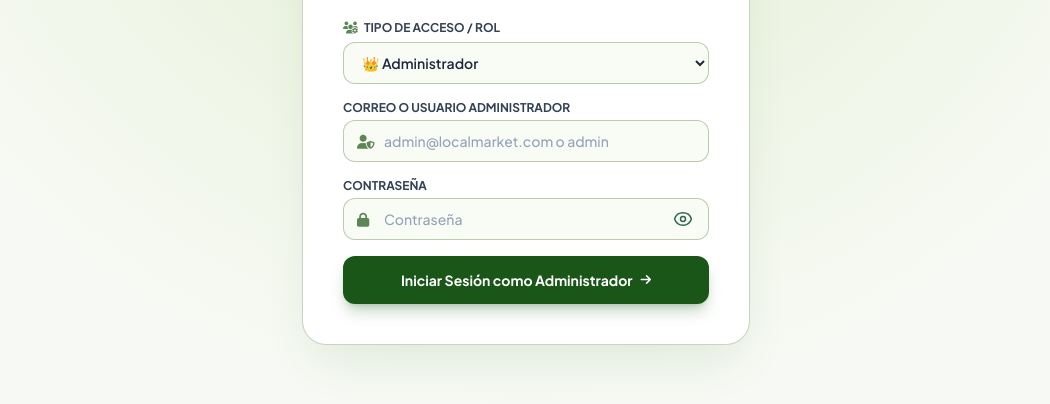
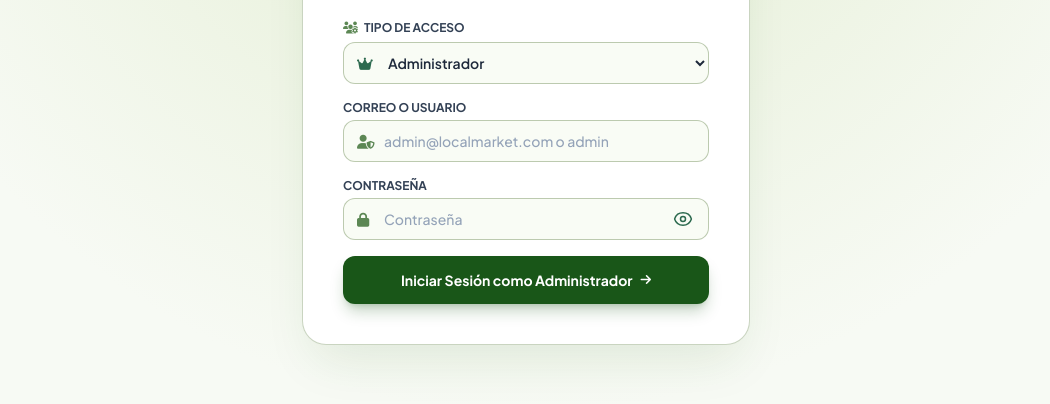
Before and after one commit to ximelizeth25-hash/localmarket, a website: page public/index.html in a window 1280 px wide. Shown: the part 304-708 px from the top of the page, without its empty margins (114-1164 px from the left). Drawn offline with nearby package versions, Linux system fonts and the light colour scheme.

Commit message:
style(login): limpiar etiquetas y selector de tipo de acceso con icono verde dinamico

```diff
--- a/public/index.html
+++ b/public/index.html
@@ -92,23 +92,29 @@
             <div>
                 <label for="rol-login" class="block text-xs font-bold text-slate-700 uppercase mb-1.5 flex items-center space-x-1.5">
                     <i class="fa-solid fa-users-gear text-[#5C8754]"></i>
-                    <span>Tipo de Acceso / Rol</span>
+                    <span>Tipo de Acceso</span>
                 </label>
-                <select
-                    id="rol-login"
-                    name="rol-login"
-                    class="w-full px-3.5 py-2.5 text-sm rounded-xl border border-[#93A981]/60 bg-[#C5DB9E]/10 hover:bg-white focus:bg-white text-slate-800 font-semibold focus:outline-none focus:ring-2 focus:ring-[#5C8754] focus:border-[#5C8754] transition-all cursor-pointer"
-                >
-                    <option value="Administrador" selected>👑 Administrador</option>
-                    <option value="Socio">🌱 Socio (Productor / Ventas)</option>
-                    <option value="Cliente">🛒 Cliente (Asignado a un Socio)</option>
-                </select>
+                <div class="relative flex items-center w-full" style="position: relative; display: flex; align-items: center; width: 100%;">
+                    <span id="rolIcon" class="absolute left-3.5 text-[#2D6A4F] text-sm pointer-events-none" style="position: absolute; left: 0.875rem; color: #2D6A4F; pointer-events: none; z-index: 10;">
+                        <i class="fa-solid fa-crown"></i>
+                    </span>
+                    <select
+                        id="rol-login"
+                        name="rol-login"
+                        class="w-full pl-10 pr-4 py-2.5 text-sm rounded-xl border border-[#93A981]/60 bg-[#C5DB9E]/10 hover:bg-white focus:bg-white text-slate-800 font-semibold focus:outline-none focus:ring-2 focus:ring-[#5C8754] focus:border-[#5C8754] transition-all cursor-pointer"
+                        style="padding-left: 2.5rem;"
+                    >
+                        <option value="Administrador" selected>Administrador</option>
+                        <option value="Socio">Socio</option>
+                        <option value="Cliente">Cliente</option>
+                    </select>
+                </div>
             </div>
 
             <!-- Campo Dinámico: Identificador (Correo / Usuario o Número de Socio) -->
             <div id="identificadorContainer" class="space-y-1">
                 <label id="identificadorLabel" class="block text-xs font-bold text-slate-700 uppercase mb-1">
-                    Correo o Usuario Administrador
+                    Correo o Usuario
                 </label>
                 <div class="relative flex items-center">
                     <span id="identificadorIcon" class="absolute left-3.5 text-[#5C8754] text-sm">
@@ -183,6 +189,7 @@
     <script>
         const loginForm = document.getElementById('loginForm');
         const rolLogin = document.getElementById('rol-login');
+        const rolIcon = document.getElementById('rolIcon');
         const identificadorInput = document.getElementById('identificador');
         const identificadorLabel = document.getElementById('identificadorLabel');
         const identificadorIcon = document.getElementById('identificadorIcon');
@@ -202,9 +209,10 @@
         function actualizarCamposPorRol() {
             const rol = rolLogin.value;
             alertBox.classList.add('hidden');
+            identificadorLabel.textContent = 'Correo o Usuario';
 
             if (rol === 'Administrador') {
-                identificadorLabel.textContent = 'Correo o Usuario Administrador';
+                if (rolIcon) rolIcon.innerHTML = '<i class="fa-solid fa-crown"></i>';
                 identificadorInput.type = 'text';
                 identificadorInput.placeholder = 'admin@localmarket.com o admin';
                 identificadorInput.value = '';
@@ -216,7 +224,7 @@
 
                 btnText.textContent = 'Iniciar Sesión como Administrador';
             } else if (rol === 'Socio') {
-                identificadorLabel.textContent = 'Número de Socio (Asignado al Registrarse)';
+                if (rolIcon) rolIcon.innerHTML = '<i class="fa-solid fa-store"></i>';
                 identificadorInput.type = 'number';
                 identificadorInput.min = '1';
                 identificadorInput.placeholder = 'Ej: 1, 2, 3...';
@@ -229,7 +237,7 @@
 
                 btnText.textContent = 'Iniciar Sesión como Socio';
             } else if (rol === 'Cliente') {
-                identificadorLabel.textContent = 'Número de Socio (de tu asesor/socio asignado)';
+                if (rolIcon) rolIcon.innerHTML = '<i class="fa-solid fa-user"></i>';
                 identificadorInput.type = 'number';
                 identificadorInput.min = '1';
                 identificadorInput.placeholder = 'Ingresa el N° de Socio (Ej: 1)';
--- a/public/sw.js
+++ b/public/sw.js
@@ -5,7 +5,7 @@
  * Network-First for HTML navigation & API with offline fallback.
  */
 
-const CACHE_VERSION = 'localmarket-v26';
+const CACHE_VERSION = 'localmarket-v27';
 const STATIC_CACHE = `${CACHE_VERSION}-static`;
 const RUNTIME_CACHE = `${CACHE_VERSION}-runtime`;
 
```
